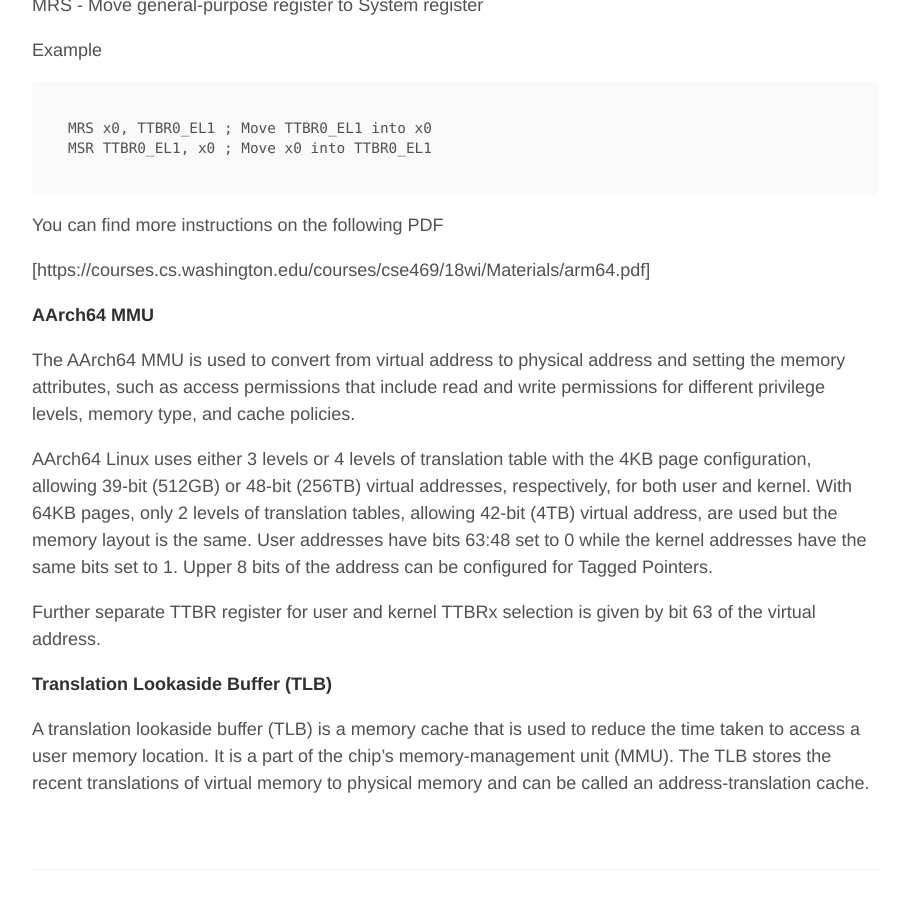
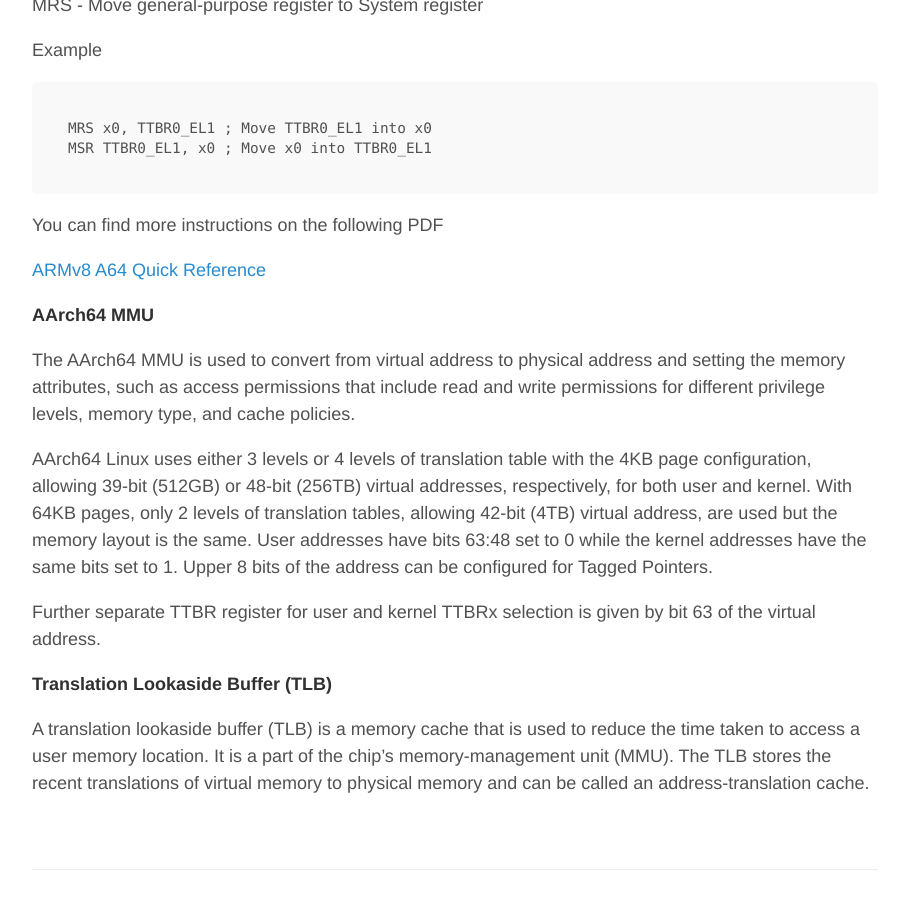
Before and after one commit to ChAndreas/chandreas.github.io, a Jekyll site: the page built from _posts/2019-01-29-introduction-aarch64.md, in a window 1280 px wide and 900 px high, scrolled down 6065 px. Shown: the whole window, without its empty margins (185-1082 px from the left). Built offline with Jekyll 4.4.1, drawn with Linux system fonts in a browser that asks for light colours.

Commit message:
Update 2019-01-29-introduction-aarch64.md

```diff
--- a/_posts/2019-01-29-introduction-aarch64.md
+++ b/_posts/2019-01-29-introduction-aarch64.md
@@ -212,7 +212,7 @@ Example
 
 You can find more instructions on the following PDF
 
-[https://courses.cs.washington.edu/courses/cse469/18wi/Materials/arm64.pdf]
+[ARMv8 A64 Quick Reference](https://courses.cs.washington.edu/courses/cse469/18wi/Materials/arm64.pdf)
 
 
 **AArch64 MMU**
```
